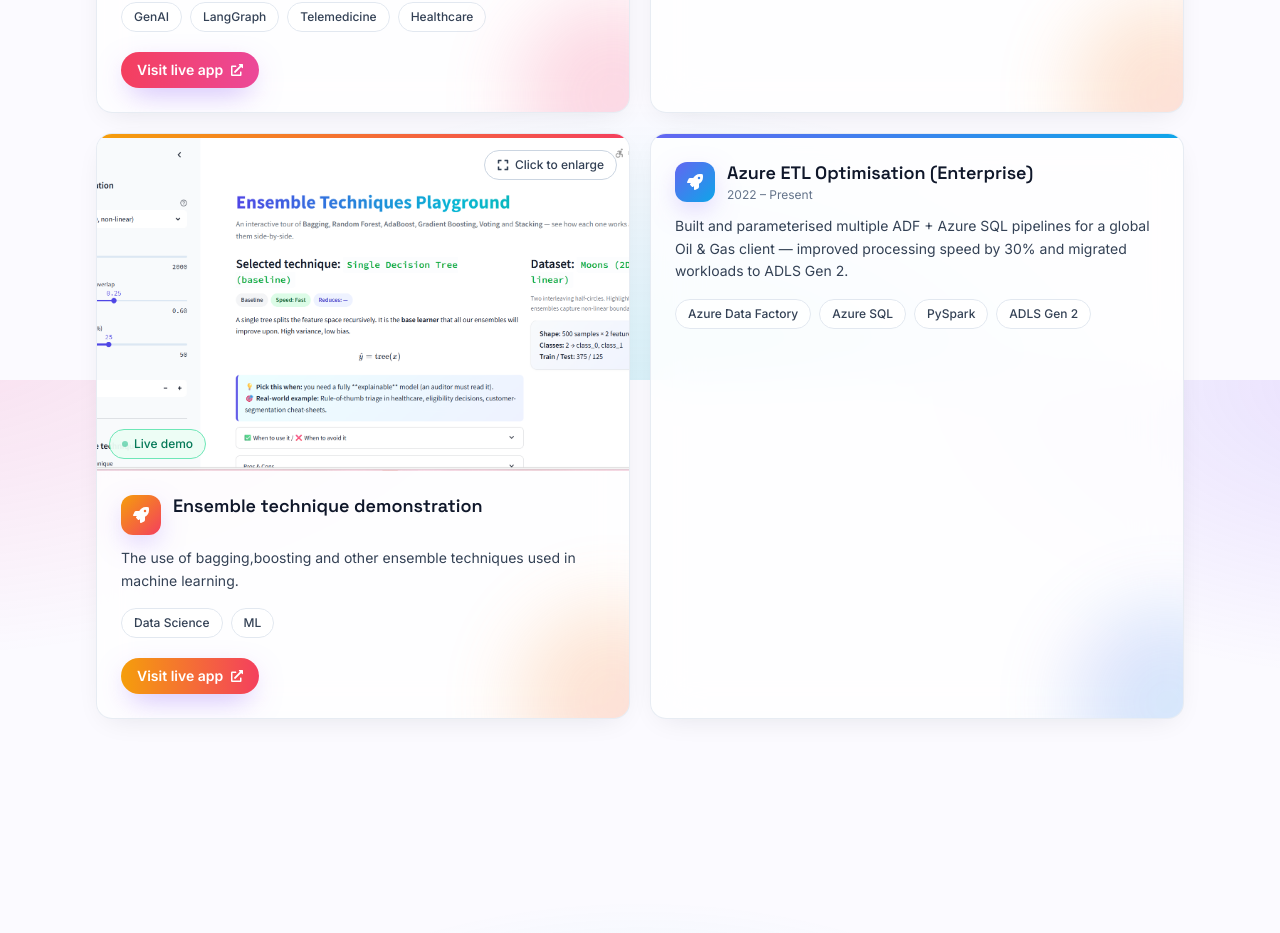
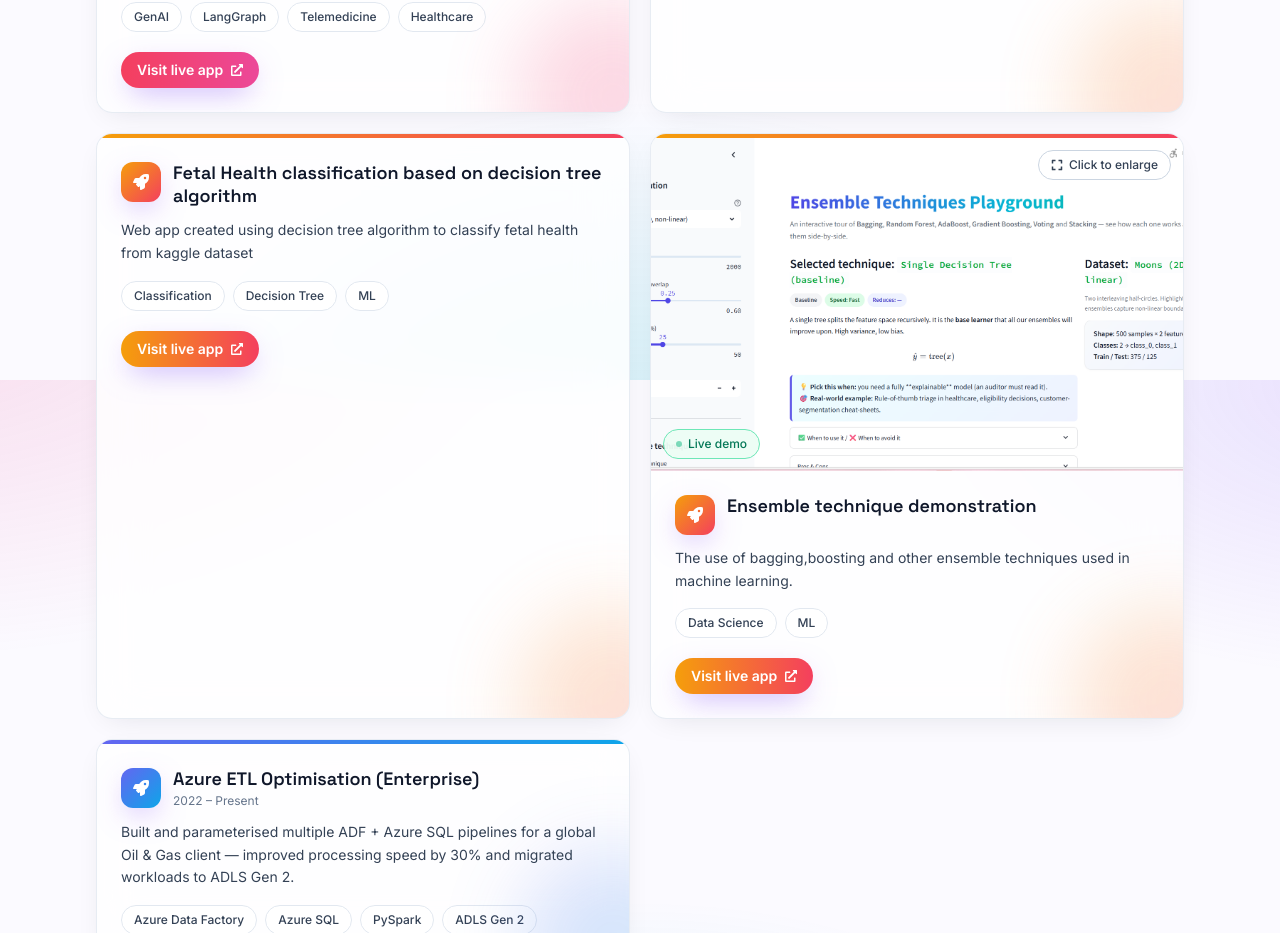
Before and after one commit to siddhartha4u2c/siddharthaborpuzari, a React (Vite) app: page / in a window 1280 px wide. Shown: the part 5220-6153 px from the top of the page. Built offline with nearby package versions, Linux system fonts and the light colour scheme.

Commit message:
Update data.ts

```diff
--- a/src/data.ts
+++ b/src/data.ts
@@ -168,6 +168,14 @@ export const projects: Project[] = [
     color: 'from-amber-500 to-rose-500',
   },
   {
+    title: 'Fetal Health classification based on decision tree algorithm',
+    description:
+      'Web app created using decision tree algorithm to classify fetal health from kaggle dataset',
+    tags: ['Classification', 'Decision Tree', 'ML'],
+    color: 'from-amber-500 to-rose-500',
+    liveUrl: 'https://fetalhealthclassification.onrender.com',
+  },
+  {
     title: 'Ensemble technique demonstration',
     description:
       'The use of bagging,boosting and other ensemble techniques used in machine learning.',
```
